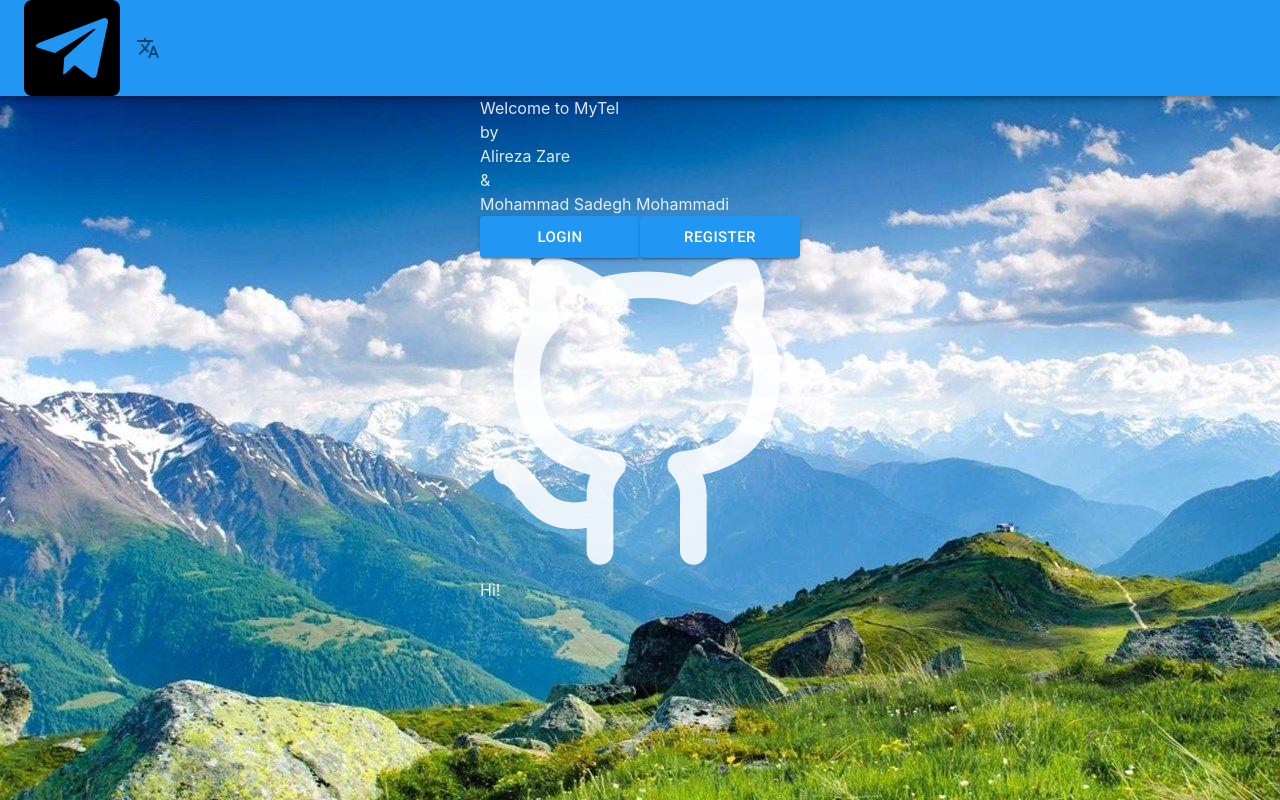
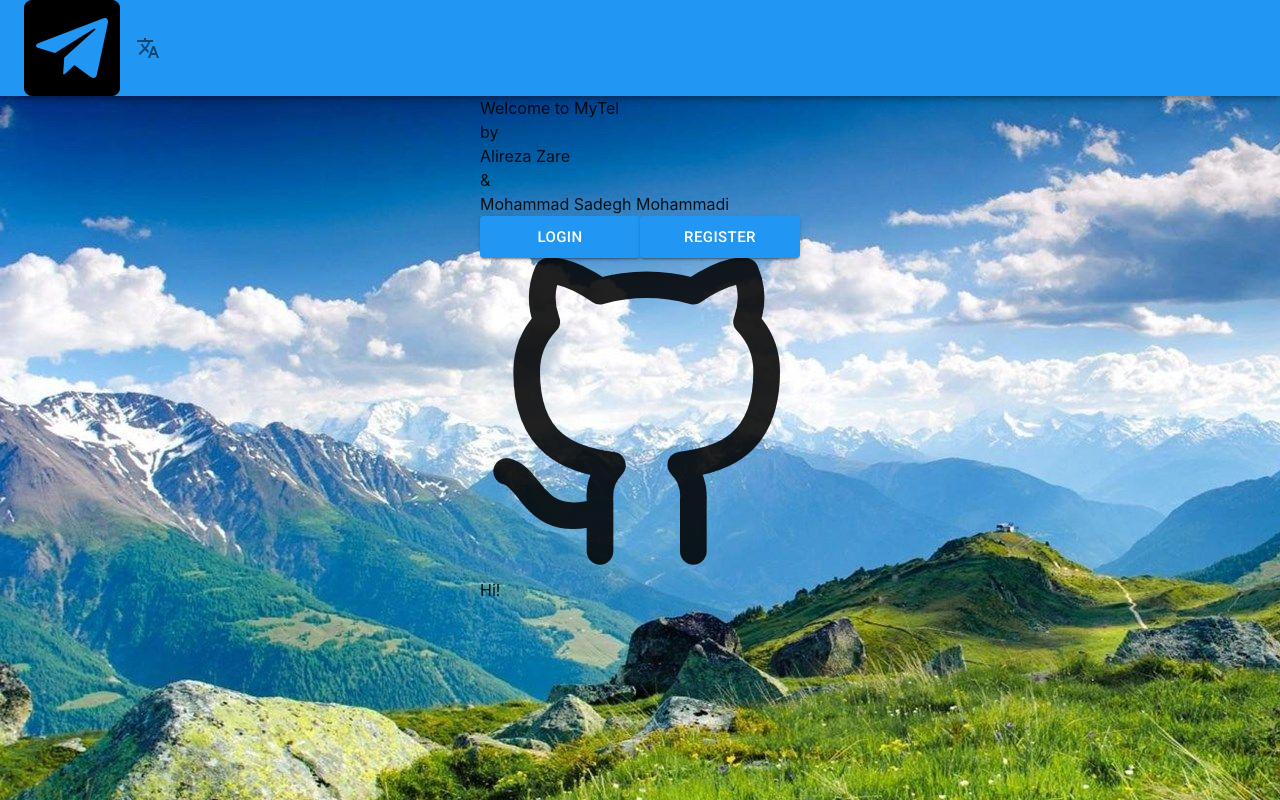
Before and after one commit to azare242/TelegramClone, a React (Vite) app in the folder frontend/: page / in a window 1280 px wide. Built offline with nearby package versions, Linux system fonts and the light colour scheme.

Commit message:
feat(front): glass background effect

```diff
--- a/frontend/src/Components/Github/GithubLink.tsx
+++ b/frontend/src/Components/Github/GithubLink.tsx
@@ -29,7 +29,7 @@ const GithubLink = () => {
   z-20 origin-left scale-0 px-3 rounded-lg border
   border-gray-300 bg-black py-2 text-sm font-bold
   shadow-md transition-all duration-300 ease-in-out
-  group-hover:scale-100"
+  group-hover:scale-100 text-white"
       >
         {languageConfig.hello}
         <span></span>
--- a/frontend/src/Components/Login/LoginForm.tsx
+++ b/frontend/src/Components/Login/LoginForm.tsx
@@ -60,7 +60,7 @@ const LoginForm = () => {
 
   return (
     <div
-      className={`flex flex-col items-center justify-between m-[5rem] p-20 border-2 rounded-2xl border-blue-500 gap-4 bg-slate-700 bg-opacity-90`}
+      className={`flex flex-col items-center justify-between m-[5rem] p-20 border-2 rounded-2xl border-blue-500 gap-4 bg-white/30 backdrop-blur-sm`}
     >
       <form onSubmit={handleSubmit(onSubmit)} className="flex flex-col gap-4">
         <TextField
--- a/frontend/src/Components/Register/RegisterForm.tsx
+++ b/frontend/src/Components/Register/RegisterForm.tsx
@@ -59,7 +59,7 @@ const Register = () => {
 
   return (
     <div
-      className={`flex flex-col items-center justify-between m-[5rem] p-20 border-2 rounded-2xl border-blue-500 gap-4 bg-slate-700 bg-opacity-90`}
+      className={`flex flex-col items-center justify-between m-[5rem] p-20 border-2 rounded-2xl border-blue-500 gap-4 bg-white/30 backdrop-blur-sm`}
     >
       <form onSubmit={handleSubmit(onSubmit)} className="flex flex-col gap-2">
         <TextField
--- a/frontend/src/Layouts/Massenger.tsx
+++ b/frontend/src/Layouts/Massenger.tsx
@@ -2,7 +2,7 @@ import React from "react";
 
 const Massenger = ({ children }: { children: React.ReactNode }) => {
   return (
-    <div className="flex flex-row gap-1 w-[1200px] h-[580px] mt-28 mb-28 rounded-2xl border-blue-500 bg-slate-600 border-2 bg-opacity-90">
+    <div className="flex flex-row gap-1 w-[1200px] h-[580px] mt-28 mb-28 rounded-2xl border-blue-500 bg-white/70 backdrop-blur-sm">
       {children}
     </div>
   );
--- a/frontend/src/Pages/Home.tsx
+++ b/frontend/src/Pages/Home.tsx
@@ -18,7 +18,7 @@ const HomePage = () => {
   const login_error: boolean =
     searchParams.get("login_error") === "1" ? true : false;
   return (
-    <div className="flex flex-col items-center justify-center h-[30rem] w-[45rem] mt-[5rem] border-2  bg-slate-700 rounded-2xl border-blue-500 gap-10 bg-opacity-90">
+    <div className="flex flex-col items-center justify-center h-[30rem] w-[45rem] mt-[5rem] border-2  bg-white/30 backdrop-blur-sm rounded-2xl border-blue-500 gap-10">
     <div className="w-[15rem] flex flex-col items-center justify-center text-center gap-4">
         <img src={TEL} alt='app' className="rounded-2xl hover:shadow-lg hover:shadow-slate-1000 hover:bg-slate-100"/>
         <p>
--- a/frontend/src/index.css
+++ b/frontend/src/index.css
@@ -8,7 +8,7 @@
   font-weight: 400;
 
   /* color-scheme: light dark; */
-  color: rgba(255, 255, 255, 0.87);
+  color: rgba(0, 0,0, 0.87);
   /* background-color: #242424; */
 
   font-synthesis: none;
--- a/frontend/vite.config.ts
+++ b/frontend/vite.config.ts
@@ -5,6 +5,6 @@ import react from '@vitejs/plugin-react'
 export default defineConfig({
   plugins: [react()],
   server: {
-    port: 9999, // Change this to the port number you want to use
+    port: 38913, // Change this to the port number you want to use
   },
 })
```
